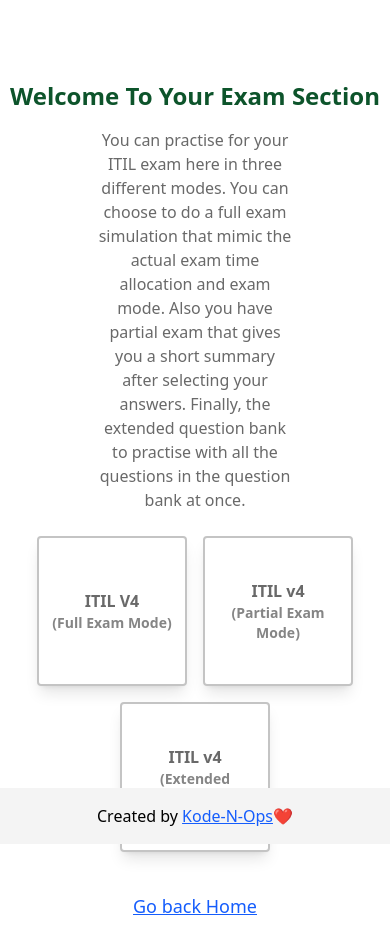
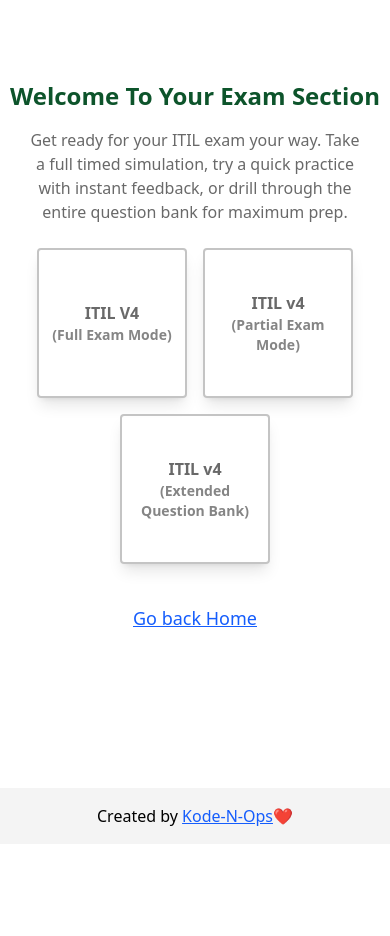
Before and after one commit to KodenOps/itil_test, a Next.js app: page /page/exams in a window 390 px wide. After the commit the page ends 844 px from the top, so only its background shows below. Built offline with nearby package versions, Linux system fonts and the light colour scheme.

Commit message:
UPDATE: Fixed layout issues on mobile view

```diff
--- a/src/app/page/exams/page.tsx
+++ b/src/app/page/exams/page.tsx
@@ -44,13 +44,10 @@
 				<h3 className='text-green-900 font-bold md:text-4xl text-2xl text-center'>
 					Welcome To Your Exam Section
 				</h3>
-				<p className='md:text-xl text-center mt-4 px-10 w-[70vw] text-[#696969] font-medium'>
-					You can practise for your ITIL exam here in three different modes. You
-					can choose to do a full exam simulation that mimic the actual exam
-					time allocation and exam mode. Also you have partial exam that gives
-					you a short summary after selecting your answers. Finally, the
-					extended question bank to practise with all the questions in the
-					question bank at once.
+				<p className='md:text-xl text-center mt-4 md:px-10 px-6 md:w-[70vw] w-full text-[#696969] font-medium'>
+					Get ready for your ITIL exam your way. Take a full timed simulation,
+					try a quick practice with instant feedback, or drill through the
+					entire question bank for maximum prep.
 				</p>
 
 				<div className='flex flex-wrap items-center justify-center w-full mt-6 gap-4'>
--- a/src/app/page/study-materials/page.tsx
+++ b/src/app/page/study-materials/page.tsx
@@ -27,13 +27,13 @@
 
 	return (
 		<div className='w-full'>
-			<section className='w-full h-full flex md:mt-[5%] md:items-start mt-[80px] overflow-hidden justify-center'>
-				<div className='w-full h-full flex md:mt-[5%] md:items-start mt-[80px] overflow-hidden justify-center'>
+			<section className='w-full h-full flex md:items-start mt-[50px] overflow-hidden justify-center'>
+				<div className='w-full h-full flex md:items-start mt-[50px] overflow-hidden justify-center'>
 					<div className='title items-center flex flex-col'>
 						<h3 className='text-green-900 font-bold md:text-4xl text-2xl text-center'>
 							Study Materials
 						</h3>
-						<p className='md:text-xl text-center mt-4 px-10 w-[70vw] text-[#696969] font-medium'>
+						<p className='md:text-xl text-center mt-4 md:px-10 px-6 md:w-[70vw] w-full text-[#696969] font-medium'>
 							Here you can find various study materials files to help you
 							prepare for your ITIL exam.
 						</p>
```
